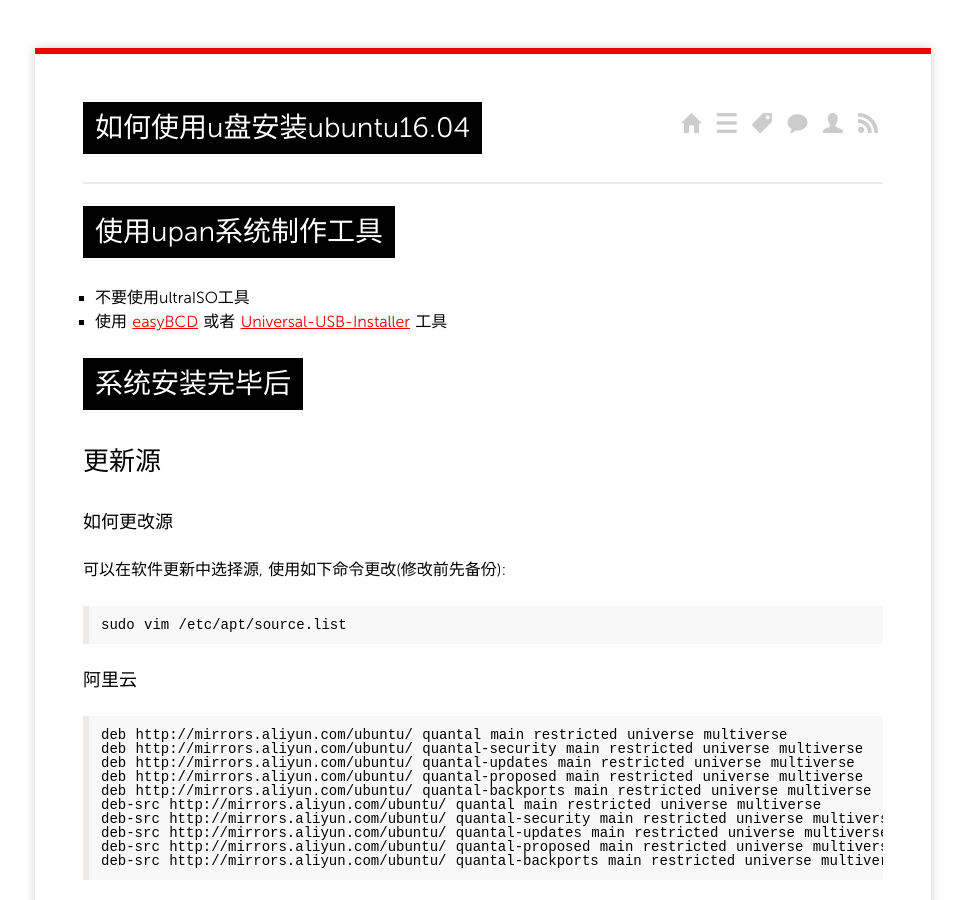
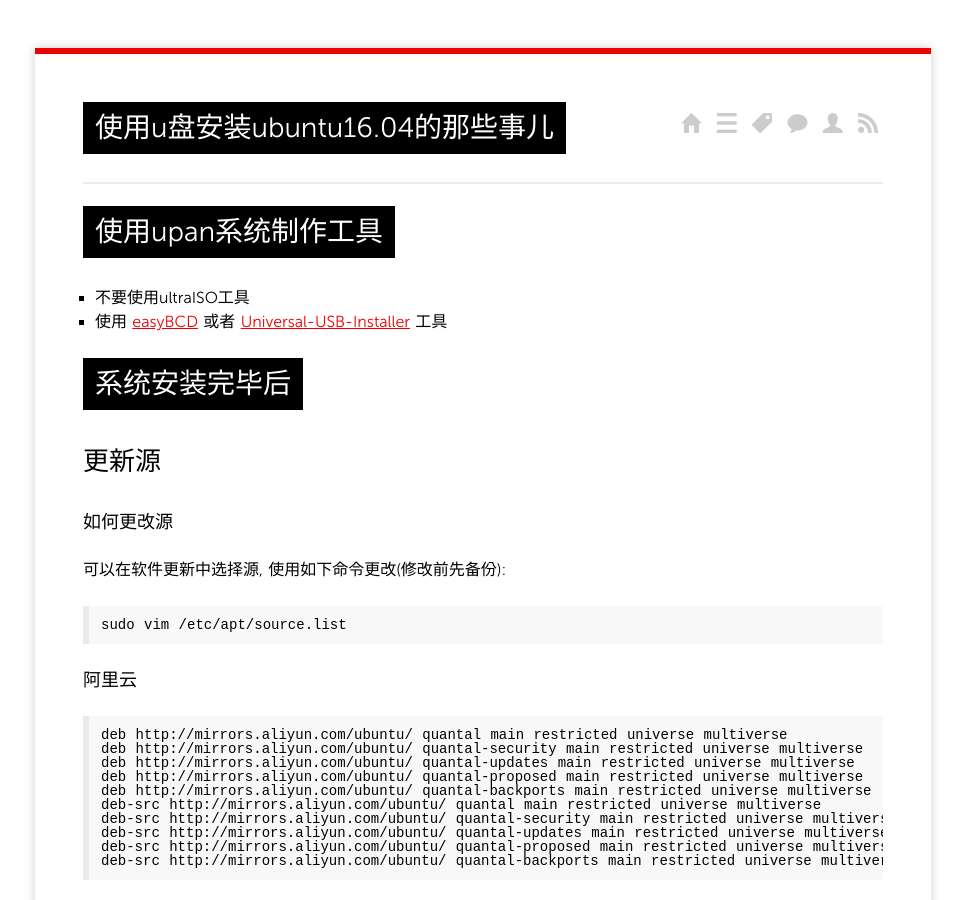
Before and after one commit to niuziru/niuziru.github.io, a Jekyll site: the page built from _posts/2017/2017-12-05-how-to-install-ubuntu16.04-with-Upan.md, in a window 1280 px wide and 900 px high. Shown: the whole window, without its empty margins (157-1122 px from the left). Built offline with Jekyll 4.4.1, drawn with Linux system fonts in a browser that asks for light colours.

```diff
--- a/_posts/2017/2017-12-05-how-to-install-ubuntu16.04-with-Upan.md
+++ b/_posts/2017/2017-12-05-how-to-install-ubuntu16.04-with-Upan.md
@@ -1,6 +1,6 @@
 ---
 layout: post
-title: 如何使用u盘安装ubuntu16.04
+title: 使用u盘安装ubuntu16.04的那些事儿
 categories:
 - Technology
 tags:
```
